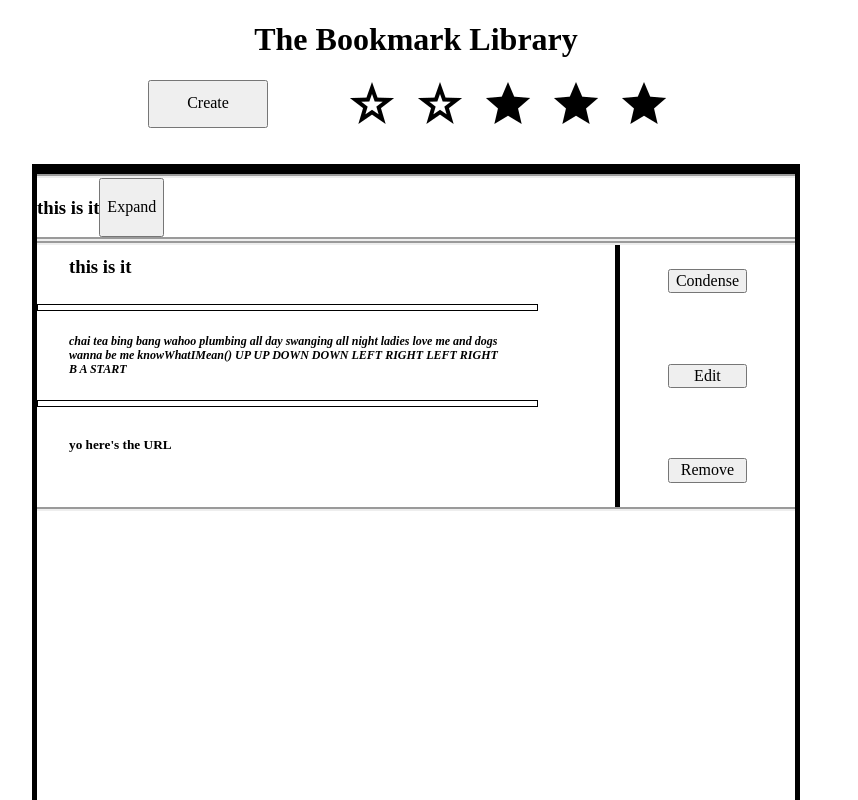
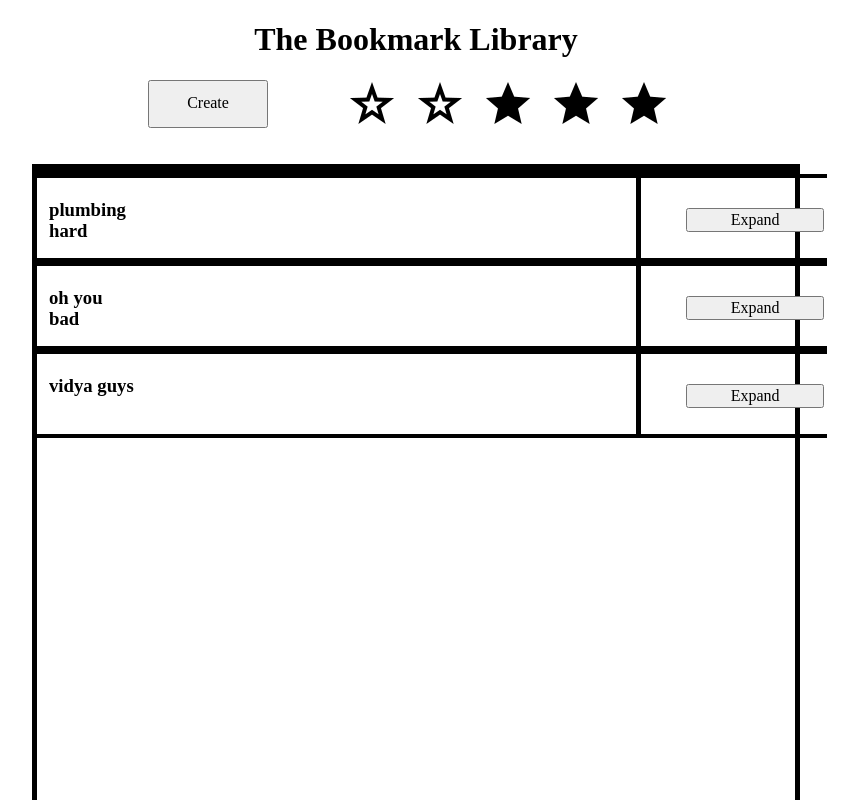
Before and after one commit to thinkful-ei-rabbit/steven-henderson-bookmarks-app, a website with bundled scripts: page src/index.html in a window 1280 px wide. Both pictures are taken after a click on the button "Condense". Shown: the top 800 px of the page, without its empty margins (224-1082 px from the left). Built offline with nearby package versions, Linux system fonts and the light colour scheme.

Commit message:
afternoon checkin

```diff
--- a/package.json
+++ b/package.json
@@ -3,6 +3,7 @@
   "version": "1.0.0",
   "description": "",
   "main": "index.js",
+  "type": "module",
   "scripts": {
     "test": "echo \"Error: no test specified\" && exit 1"
   },
--- a/src/index.css
+++ b/src/index.css
@@ -63,35 +63,30 @@ body {
 }
 
 .condensed {
-    border-style: groove;
-    border-width: .25rem 0;
-    margin-left: -2rem;
-}
-
-.condensed > p {
-    margin-left: 2rem;
+    box-sizing: content-box;
+    border-style: solid;
+    border-width: .25em 0;
+    margin-left: -32px;
+    height: 80px;
+    width: 790px;
 }
 
 .expanded {
-    height: 14rem;
-    border-style: groove;
-    border-width: .25rem 0;
-    margin-left: -2rem;
+    height: 16em;
+    border-style: solid;
+    border-width: .25em 0;
+    margin-left: -32px;
 }
-
-/*maybe unnecessary */
-/* .expanded > p {
-    margin-left: 2rem;
-} */
 
 .bookmark-left {
     display: flex;
     flex-direction: column;
-    margin-top: -.5rem;
-    margin-bottom: 1rem;
-    margin-left: 2rem;
-    padding-top: 0rem;
-    padding-bottom: 1rem;
+    margin-top: 2px;
+    margin-bottom: 0px;
+    margin-left: 12px;
+    padding-top: 0px;
+    padding-bottom: 0;
+    width: 200px;
 }
 
 h4 {
@@ -102,11 +97,12 @@ h4 {
 .bookmark-right{
     display: flex;
     flex-direction: column;
-    margin-left: 7rem;
-    margin-right: 3rem;
-    padding: 1.5rem 0 1.5rem 3rem;
+    margin-left: 500px;
+    margin-right: 3px;
+    padding: 30px 0 0 45px;
     border-style: solid;
     border-width: 0 0 0 5px;
+    width: 40%;
     justify-content: space-between;
 }
 
--- a/src/index.html
+++ b/src/index.html
@@ -49,30 +49,13 @@
 
             </div>
             <article id='bookmark-library'>
-                <div id='a' class='condensed bookmark'>
-                    <h3>this is it</h3>
-                    <button id='expand' class='bookmark-button' type='submit'>Expand</button>
-                </div>
-                <div id='b' class='expanded bookmark'>
-                    <div class='bookmark-left'>
-                        <h3>this is it</h3>
-                        <hr>
-                        <h4>chai tea bing bang wahoo plumbing all day swanging all night ladies love me and dogs wanna be me knowWhatIMean() UP UP DOWN DOWN LEFT RIGHT LEFT RIGHT B A START</h4>
-                        <hr>
-                        <h5>yo here's the URL</h5>
-                    </div>
-                    <div class='bookmark-right'>
-                        <button id='condense' class='bookmark-button' type='submit'>Condense</button>
-                        <button id='edit' class='bookmark-button' type='submit'>Edit</button>
-                        <button id='remove' class='bookmark-button' type='submit'>Remove</button>
-                    </div>
-                </div>
             </article>
     </article>
     <footer id='footer'>
         <p>by steven henderson</p>
     </footer>
     <script src='https://ajax.googleapis.com/ajax/libs/jquery/2.1.3/jquery.min.js'></script>
-    <script src='index.js'></script>
+    <script type='module' src='library.js'></script>
+    <script type='module' src='index.js'></script>
 </body>
 </html>
--- a/src/index.js
+++ b/src/index.js
@@ -1,3 +1,5 @@
+import library from './library.js';
+
 //TOP STAR FILTER SETTER
 //
 // function starFilterHover() {
@@ -28,32 +30,49 @@ function starRaterClick() {
 // starFilterHover();
 // starFilterClick();
 
-//Generator Functions
-//Generates a CONDENSED Bookmark
+/* GENERATOR FUNCTIONS */
+//All Generators Combined
+function masterGenerator() {
+    console.log('now i am the master');
+    let masterLog = "";
+    for (let i = 0; i < library.libraryItems.length; i++) {
+        let quarry = library.libraryItems[i];
+        if(quarry.expanded === false) {
+            masterLog += generateCondensed(quarry);
+        } else if(quarry.expanded === true) {
+            masterLog += generateExpanded(quarry);
+        };
+    };
+    return masterLog;
+};
 
 
 //EXPANDS a CONDENSED Bookmark
-function generateCondensed() {
+function generateCondensed(hunted) {
     return `
-        <h3>this is it</h3>
-        <button id='expand' class='bookmark-button' type='submit'>Expand</button>
+        <div id='${hunted.id}' class='condensed bookmark'>
+            <div class='bookmark-left'><h3>${hunted.name}</h3></div>
+            <div class='bookmark-right'><button class='expand' class='bookmark-button' type='submit'>Expand</button></div>
+        </div>
     `
 };
 
 //CONDENSES an EXPANDED Bookmark
-function generateExpanded() {
+function generateExpanded(hunted) {
     return `
+        <div id=${hunted.id} class='expanded bookmark'>
             <div class='bookmark-left'>
-             <h3>this is it</h3>
+                <h3>${hunted.name}</h3>
                 <hr>
-             <h4>chai tea bing bang wahoo plumbing all day swanging all night ladies love me and dogs wanna be me knowWhatIMean() UP UP DOWN DOWN LEFT RIGHT LEFT RIGHT B A START</h4>
+                <h4>${hunted.description}</h4>
                 <hr>
-             <h5>yo here's the URL</h5>
+                <h5>${hunted.url}</h5>
             </div>
             <div class='bookmark-right'>
-             <button id='edit' class='bookmark-button' type='submit'>Edit</button>
-             <button id='remove' class='bookmark-button' type='submit'>Remove</button>
-             <button id='condense' class='bookmark-button' type='submit'>Condense</button>
+                <button class='condense' class='bookmark-button' type='submit'>Condense</button>
+                <button class='edit' class='bookmark-button' type='submit'>Edit</button>
+                <button class='remove' class='bookmark-button' type='submit'>Remove</button>
+            </div>
         </div>
     `
  };
@@ -61,49 +80,23 @@ function generateExpanded() {
 //generateBookmark
 
 
-//Render Functions
+/* RENDER FUNCTIONS */
 //Renders the Library
-function renderLibrary(action, tag) {
-    console.log(action);
-    console.log(tag);
-    //add loop to find ID
-    //let element = document.getElementById()
-    // if(value==='expand') {
-    //     let spawn = generateExpanded();
-    //     $('#a').html(spawn);
-    //     condenser();
-    // } if(value==='condense') {
-    //     let spawn = generateCondensed();
-    //     $('#a').html(spawn);
-    //     expander();
-    // } if(value==='expand') {
-    //     let spawn = generateExpanded();
-    //     $('#b').html(spawn);
-    //     condenser();
-    // } if(value==='condense') {
-    //     let spawn = generateCondensed();
-    //     $('#b').html(spawn);
-    //     expander();
-    // } if(value==='expand') {
-    //     let spawn = generateExpanded();
-    //     $('#c').html(spawn);
-    //     condenser();
-    // } if(value==='condense') {
-    //     let spawn = generateCondensed();
-    //     $('#c').html(spawn);
-    //     expander();
-    // } else {
-    //     console.log('ohhh fuggg :DD')
-    // }
+function renderLibrary() {
+    console.log('intial render GO');
+    let spawn = masterGenerator()
+    $('#bookmark-library').html(spawn);
     console.log('I rendered this :) ')
+    expander();
+    condenser();
 };
 
 //Places a Bookmark in the library
 
 
-
-//Opens the Creator menu
-function createBookmark() {
+/* ALL HANDLERS FOR BUTTONS AND CLICKS */
+//Opens the Creator Menu
+function openCreator() {
     $('#create').on('click', function() {
         console.log('Creator Activate!');
         document.getElementById('top').classList.add('hidden');
@@ -112,38 +105,41 @@ function createBookmark() {
     });
 };
 
-
-/* ALL HANDLERS FOR BUTTONS AND CLICKS */
-//Clicking a Bookmark will expand it
+//Clicking an EXPAND Button will EXPAND the Bookmark
 function expander() {
-    $('#expand').on('click', function(event) {
+    $('.expand').on('click', function(event) {
         event.preventDefault();
         console.log("I'm EXPANDING");
         let expanderParent = this.closest('.bookmark');
-        console.log(expanderParent);
-        expanderParent.classList.add('expanded');
-        expanderParent.classList.remove('condensed');
-        let expanderTag = $(this).closest('.bookmark').attr('id');
-        console.log(expanderTag);
-        renderLibrary('expand', expanderTag);
+        let expanderTag = $(expanderParent).attr('id');
+        for (let i = 0; i < library.libraryItems.length; i++) {
+            let quarry = library.libraryItems[i];
+            if (quarry.id === expanderTag) {
+                quarry.expanded = true;
+            };
+        };
+    renderLibrary();
     });
 };
 
-//Clicking a Condense Button will condense the Bookmark
+//Clicking a CONDENSE Button will CONDENSE the Bookmark
 function condenser() {
-    $('#condense').on('click', function(event) {
+    $('.condense').on('click', function(event) {
         event.preventDefault();
         console.log("I'm CONDENSING");
         let condenserParent = this.closest('.bookmark');
-        condenserParent.classList.add('condensed');
-        condenserParent.classList.remove('expanded');
-        let condenserTag = $(this).closest('.bookmark').attr('id');
-        console.log(condenserTag);
-        renderLibrary('condense', condenserTag);
+        let condenserTag = $(condenserParent).attr('id');
+        for (let i = 0; i < library.libraryItems.length; i++) {
+            let quarry = library.libraryItems[i];
+            if (quarry.id === condenserTag) {
+                quarry.expanded = false;
+            };
+        };
+    renderLibrary();
     });
 };
 
-//Build button creates a new library item
+//BUILD Button creates a new Library Item
 function buildCreator() {
     $('#build').on('click', function(event) {
         event.preventDefault();
@@ -159,7 +155,7 @@ function buildCreator() {
     });
 };
 
-//Cancel button goes back to main without changing anything
+//CANCEL Button goes back to Main Page without changing anything
 function cancelCreator() {
     $('#cancel').on('click', function(event) {
         event.preventDefault();
@@ -176,11 +172,9 @@ function cancelCreator() {
 };
 
 function main() {
-    //renderLibrary();
-    createBookmark();
+    renderLibrary();
+    openCreator();
     starFilterClick();
-    expander();
-    condenser();
     starRaterClick();
     buildCreator();
     cancelCreator();
--- a/src/library.js
+++ b/src/library.js
@@ -1,25 +1,48 @@
-const libraryItem = [
+const libraryItems = [
     {
-        id: "",
-        name: "",
-        description: "",
-        url: "",
-        rating: "",
-        expanded: "",
+        id: "a",
+        name: "plumbing hard",
+        description: "chai tea bing bang wahoo plumbing all day swanging all night",
+        url: "hffbs://itsAme.luihio",
+        rating: 5,
+        expanded: true,
+    },
+    {
+        id: "b",
+        name: "oh you bad",
+        description: "ladies love me and dogs wanna be me knowWhatIMean()",
+        url: "net.getiton.tonight",
+        rating: 3,
+        expanded: false,
+    },
+    {
+        id: "c",
+        name: "vidya guys",
+        description: "UP UP DOWN DOWN LEFT RIGHT LEFT RIGHT B A START",
+        url: "vvv.realgamersnow.moc",
+        rating: 0,
+        expanded: false,
     }
 ];
 
-const topStars = `
-    <img id='top-star-1' class='star-filter' src='../stars/star-hollow.png'></span>
-    <img id='top-star-2' class='star-filter' src='../stars/star-hollow.png'></span>
-    <img id='top-star-3' class='star-filter' src='../stars/star.png'></span>
-    <img id='top-star-4' class='star-filter' src='../stars/star.png'></span>
-    <img id='top-star-5' class='star-filter' src='../stars/star.png'></span>
-    `
-    //make top-star-# selectable
-    //figure out how to
-    <img id='top-star-1' class='star-filter' src='../stars/star-hollow.png'></span>
-    <img id='top-star-2' class='star-filter' src='../stars/star-hollow.png'></span>
-    <img id='top-star-3' class='star-filter' src='../stars/star.png'></span>
-    <img id='top-star-4' class='star-filter' src='../stars/star.png'></span>
-    <img id='top-star-5' class='star-filter' src='../stars/star.png'></span>
+// const topStars = `
+//     <img id='top-star-1' class='star-filter' src='../stars/star-hollow.png'></span>
+//     <img id='top-star-2' class='star-filter' src='../stars/star-hollow.png'></span>
+//     <img id='top-star-3' class='star-filter' src='../stars/star.png'></span>
+//     <img id='top-star-4' class='star-filter' src='../stars/star.png'></span>
+//     <img id='top-star-5' class='star-filter' src='../stars/star.png'></span>
+//     `
+//     //make top-star-# selectable
+//     //figure out how to
+//     `
+//     <img id='top-star-1' class='star-filter' src='../stars/star-hollow.png'></span>
+//     <img id='top-star-2' class='star-filter' src='../stars/star-hollow.png'></span>
+//     <img id='top-star-3' class='star-filter' src='../stars/star.png'></span>
+//     <img id='top-star-4' class='star-filter' src='../stars/star.png'></span>
+//     <img id='top-star-5' class='star-filter' src='../stars/star.png'></span>
+//     `
+
+
+    export default {
+        libraryItems
+    };
```
Lines whose indentation alone changed are shown as unchanged.
